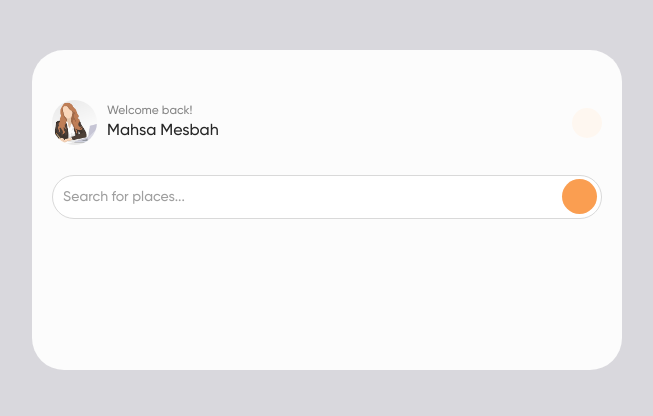
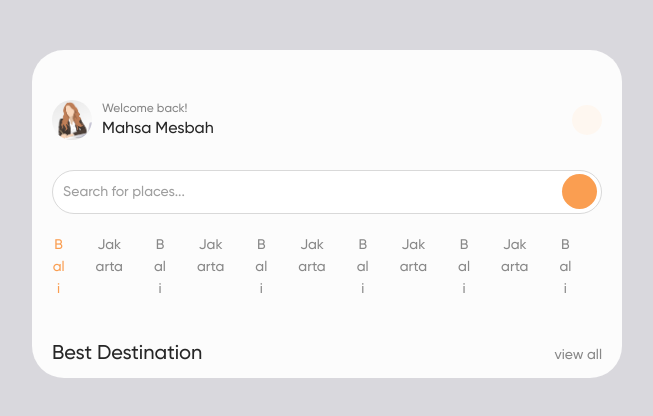
Before and after one commit to sayjeyhi/trip-adjuster, a React (Create React App) app in the folder client/trip/: page / in a window 1280 px wide. Shown: the top 416 px of the page, without its empty margins (313-966 px from the left). Built offline with nearby package versions, Linux system fonts and the light colour scheme; some icons are missing.

Commit message:
- add navbar component - add header component - add search component

```diff
--- /dev/null
+++ b/client/trip/src/components/CardHeader/index.js
@@ -0,0 +1,24 @@
+import React from 'react';
+import { Typography, Input, Anchor } from 'antd';
+import { SearchLightIcon } from '@iconbox/iconly';
+
+import { StyledCardHeaderWrapper } from './style';
+
+const Navbar = () => {
+    const { Text, Title } = Typography;
+    const { Link } = Anchor;
+
+    return (
+      <StyledCardHeaderWrapper>
+        <Title level={4}>Best Destination</Title>
+        <Anchor affix={false} className="header-card" >
+          <Link href="#" title="view all" />
+        </Anchor>
+      </StyledCardHeaderWrapper>
+    );
+}
+
+Navbar.propTypes = {
+}
+
+export default Navbar;
--- /dev/null
+++ b/client/trip/src/components/CardHeader/style.js
@@ -0,0 +1,15 @@
+import Styled from 'styled-components';
+
+export const StyledCardHeaderWrapper = Styled.div`
+  display: flex;
+  justify-content: space-between;
+  margin: 20px;
+  .ant-anchor-ink {
+    height: 0;
+  }
+  .header-card {
+    a {
+      color: #888;
+    }
+  }
+`;
--- a/client/trip/src/components/Header/index.js
+++ b/client/trip/src/components/Header/index.js
@@ -1,12 +1,11 @@
 import React from 'react';
 import PropTypes from 'prop-types';
-import { Row, Col, Typography } from 'antd';
+import { Row, Col, Typography, Avatar } from 'antd';
 import avatar from '../../assets/images/avatar.jpeg';
 import { BellOIcon } from '@iconbox/fa4';
 import { ArrowIosBackOutlineIcon } from '@iconbox/eva';
 
 import { StyledHeaderWrapper,
-         StyledProfilePic,
          StyledUserName,
          StyledNotification,
          StyledIconWrapper,
@@ -18,9 +17,7 @@ const Header = ({type,title}) => {
       <StyledHeaderWrapper>
         {type === 'profile' ?
         <>
-          <StyledProfilePic>
-            <img src={avatar}  />
-          </StyledProfilePic>
+          <Avatar src={avatar} style={{ width: 40, height: 40 }} />
           <StyledUserName>
             <Title level={5}>Welcome back!</Title>
             <Title level={4}>Mahsa Mesbah</Title>
--- a/client/trip/src/components/Header/style.js
+++ b/client/trip/src/components/Header/style.js
@@ -2,20 +2,8 @@ import Styled from 'styled-components';
 
 export const StyledHeaderWrapper = Styled.div`
     display: flex;
+    align-items:center;
     padding: 0 20px;
-`;
-
-export const StyledProfilePic = Styled.div`
-    width: 45px;
-    height: 45px;
-    border-radius: 50%;
-    display: flex;
-    align-items: center;
-    overflow: hidden;
-    img {
-        margin-left: -17px;
-        width: 70px;
-    }
 `;
 
 export const StyledUserName = Styled.div`
--- a/client/trip/src/components/Home/index.js
+++ b/client/trip/src/components/Home/index.js
@@ -1,7 +1,11 @@
 import React from 'react';
 import { Row, Col } from 'antd';
+
 import Header from './../Header';
 import Search from './../Search';
+import Navbar from './../Navbar';
+import CardHeader from './../CardHeader';
+
 import { StyledHomeWrapper } from './style';
 
 const Home = () => {
@@ -12,6 +16,8 @@ const Home = () => {
           <StyledHomeWrapper>
             <Header type="profile" title="Schedule"  />
             <Search />
+            <Navbar />
+            <CardHeader />
           </StyledHomeWrapper>
         </Col>
       </Row>
--- /dev/null
+++ b/client/trip/src/components/Navbar/index.js
@@ -0,0 +1,29 @@
+import React from 'react';
+import { Typography, Input } from 'antd';
+import { SearchLightIcon } from '@iconbox/iconly';
+
+import { StyledNavbarWrapper } from './style';
+
+const Navbar = () => {
+    const { Text } = Typography;
+    return (
+      <StyledNavbarWrapper>
+        <Text className="active line">Bali</Text>
+        <Text>Jakarta</Text>
+        <Text>Bali</Text>
+        <Text>Jakarta</Text>
+        <Text>Bali</Text>
+        <Text>Jakarta</Text>
+        <Text >Bali</Text>
+        <Text>Jakarta</Text>
+        <Text>Bali</Text>
+        <Text>Jakarta</Text>
+        <Text >Bali</Text>
+      </StyledNavbarWrapper>
+    );
+}
+
+Navbar.propTypes = {
+}
+
+export default Navbar;
--- /dev/null
+++ b/client/trip/src/components/Navbar/style.js
@@ -0,0 +1,23 @@
+import Styled from 'styled-components';
+
+export const StyledNavbarWrapper = Styled.div`
+  display: flex;
+  margin: 20px;
+  padding-bottom: 10px;
+  overflow-x: scroll;
+  padding-bottom: 20px;
+  span {
+    padding-right: 30px;
+    color: #888;
+    &.active {
+      // border-bottom: 1px solid #fa9e51  ;
+      color: #fa9e51;
+      // width: 112px;
+      // height: 47px;
+      // border-bottom: 1px solid black;
+      // &:before {
+      // }
+    }
+
+  }
+`;
--- a/client/trip/src/components/Search/index.js
+++ b/client/trip/src/components/Search/index.js
@@ -1,13 +1,10 @@
 import React from 'react';
-import PropTypes from 'prop-types';
 import { Typography, Input } from 'antd';
-import { BellOIcon } from '@iconbox/fa4';
 import { SearchLightIcon } from '@iconbox/iconly';
 
 import { StyledSearchWrapper, StyledIconWrapper } from './style';
 
 const Search = () => {
-    const { Title } = Typography;
     return (
       <StyledSearchWrapper>
         <Input placeholder="Search for places..." className="search" />
```
